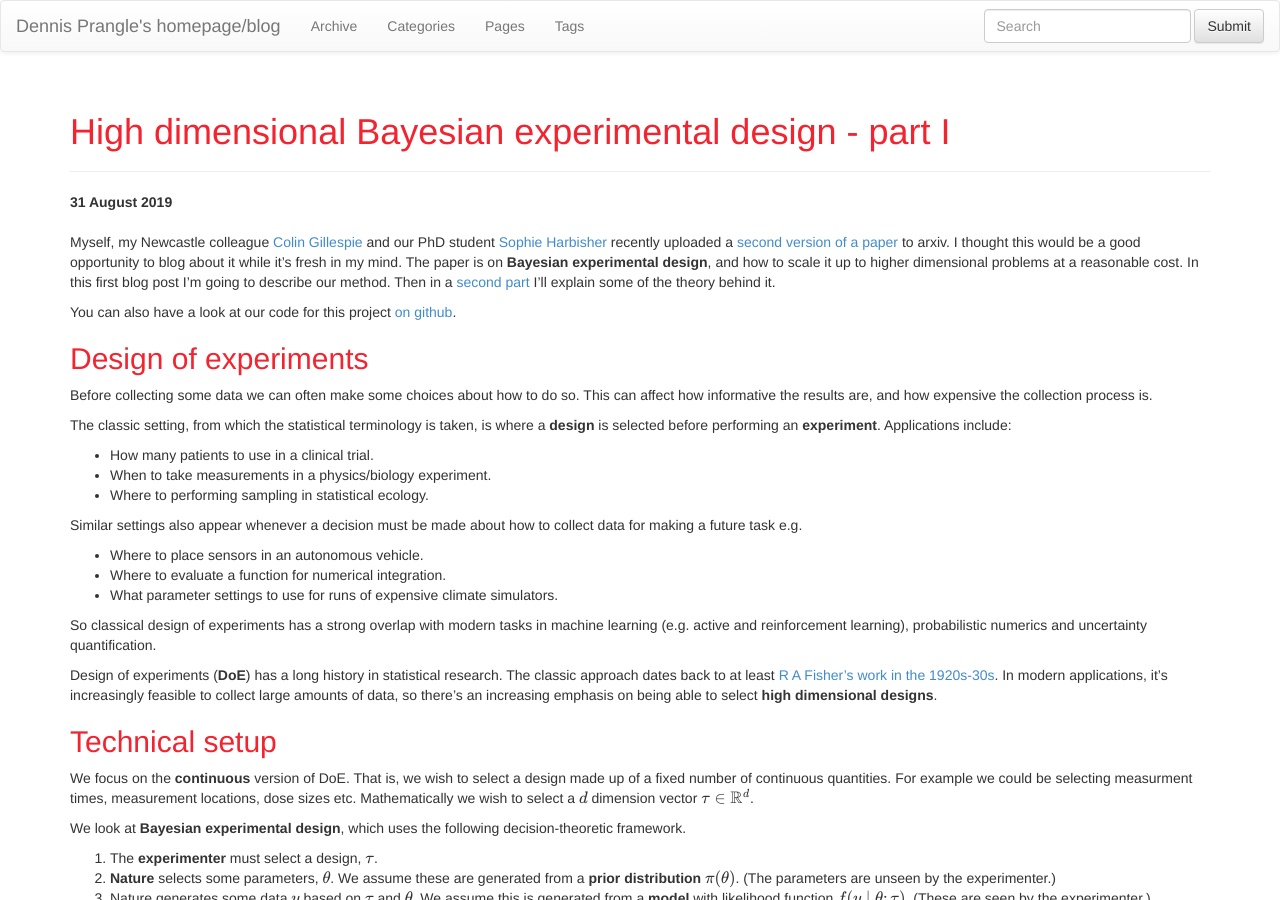
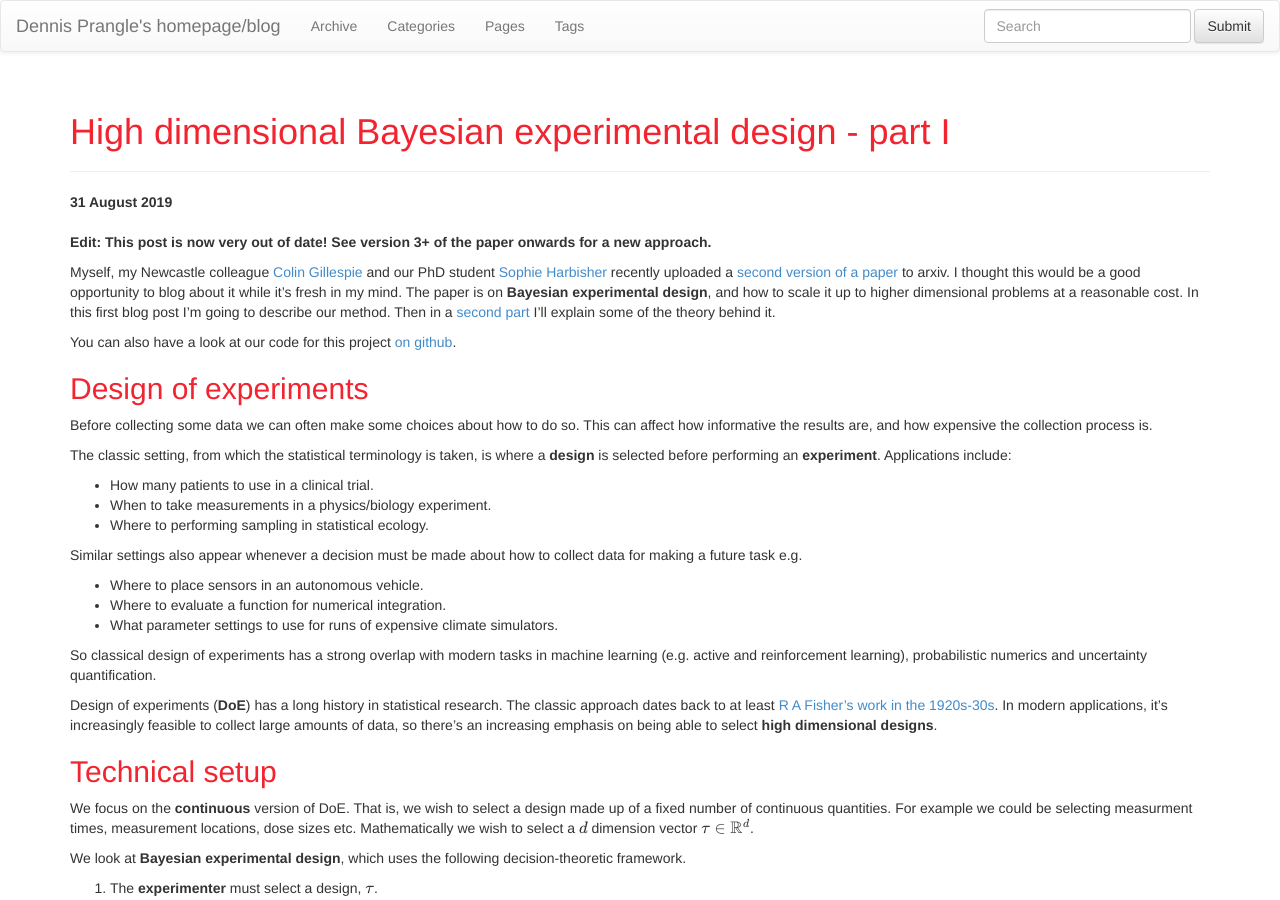
Before and after one commit to dennisprangle/dennisprangle.github.io, a Jekyll site: the page built from _posts/2019-08-31-experimental_design.md, in a window 1280 px wide and 900 px high. Built offline with Jekyll 4.4.1, drawn with Linux system fonts in a browser that asks for light colours; nearby versions of some CDN libraries; formulas are drawn with MathJax 3; comment, search, counter and statistics services are not loaded.

Commit message:
Update experimental design posts

```diff
--- a/_posts/2019-08-31-experimental_design.md
+++ b/_posts/2019-08-31-experimental_design.md
@@ -7,7 +7,9 @@ tags: [Bayesian statistics, Experimental design]
 ---
 {% include JB/setup %}
 
-Myself, my Newcastle colleague [Colin Gillespie](https://twitter.com/csgillespie) and our PhD student [Sophie Harbisher](https://www.ncl.ac.uk/maths-physics/postgraduate/current/pgrprofiles/harbishersophie.html) recently uploaded a [second version of a paper](https://arxiv.org/abs/1904.05703) to arxiv.
+**Edit: This post is now very out of date! See version 3+ of the paper onwards for a new approach.**
+
+Myself, my Newcastle colleague [Colin Gillespie](https://twitter.com/csgillespie) and our PhD student [Sophie Harbisher](https://www.ncl.ac.uk/maths-physics/postgraduate/current/pgrprofiles/harbishersophie.html) recently uploaded a [second version of a paper](https://arxiv.org/abs/1904.05703v2) to arxiv.
 I thought this would be a good opportunity to blog about it while it's fresh in my mind.
 The paper is on **Bayesian experimental design**, and how to scale it up to higher dimensional problems at a reasonable cost.
 In this first blog post I'm going to describe our method.
```
Also changed, not shown: _posts/2019-09-07-experimental_design_pt2.md (+3 -1 lines).
